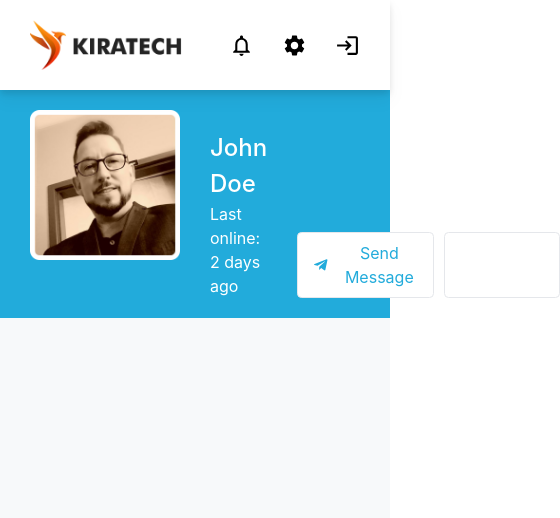
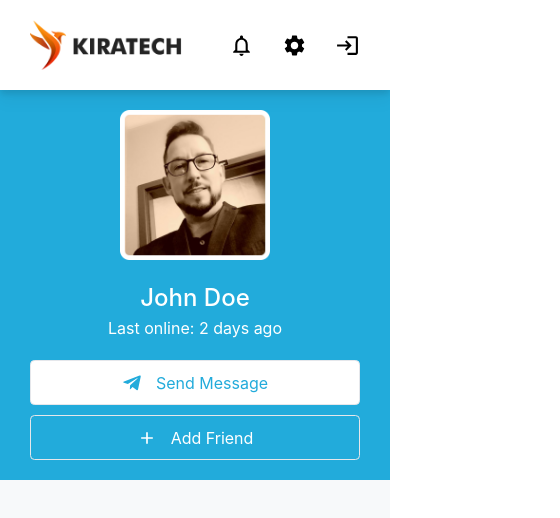
Before and after one commit to AziziShaharuddin/random-user, a React (Create React App) app: page / in a window 390 px wide. Shown: the top 518 px of the page, 560 px wide, since content can reach past the window. Built offline with nearby package versions, Linux system fonts and the light colour scheme.

Commit message:
responsiveness

```diff
--- a/src/App.js
+++ b/src/App.js
@@ -9,29 +9,29 @@ function App() {
     <div className="w-full min-w-[370px] min-h-screen bg-kira-background">
       <Header />
       <div className="relative bg-kira-primary ">
-        <div className="m-auto max-w-[1200px] px-[30px] py-[20px]">
+        <div className="m-auto max-w-[1200px] flex flex-col md:block px-[30px] py-[20px]">
           <div
             style={{ backgroundImage: `url(${avatar})` }}
-            className="absolute rounded-[4.5px] h-[150px] w-[150px] bg-cover bg-center bg-no-repeat"
+            className="self-center md:absolute rounded-[4.5px] h-[150px] w-[150px] bg-cover bg-center bg-no-repeat"
           />
-          <div className="ml-[180px] flex flex-row items-end mt-[20px] space-x-[30px]">
+          <div className="md:ml-[180px] flex flex-col md:flex-row items-center md:items-end mt-[20px] space-y-[20px] md:space-y-0 md:space-x-[30px]">
             <div>
-              <h1 className="text-h1 text-left text-white">
+              <h1 className="text-h1 text-center md:text-left text-white">
                 John Doe
               </h1>
               <p className="text-white">Last online: 2 days ago</p>
             </div>
-            <div className="flex w-auto flex-row items-center space-x-[10px]">
+            <div className="flex flex-col w-full md:w-auto md:flex-row items-center space-y-[10px] md:space-y-0 md:space-x-[10px]">
               <KiraButton
                 variant="contained"
-                className="w-auto gap-x-[14px] bg-white text-kira-primary hover:bg-white/80"
+                className="w-full md:w-auto gap-x-[14px] bg-white text-kira-primary hover:bg-white/80"
               >
                 <FaTelegramPlane size={20} />
                 Send Message
               </KiraButton>
               <KiraButton
                 variant="outlined"
-                className="text-kira-white w-auto gap-x-[14px]"
+                className="w-full text-kira-white md:w-auto gap-x-[14px]"
               >
                 <MdAdd size={20} />
                 Add Friend
```
